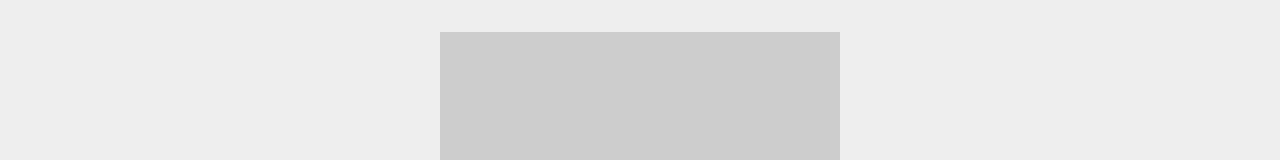
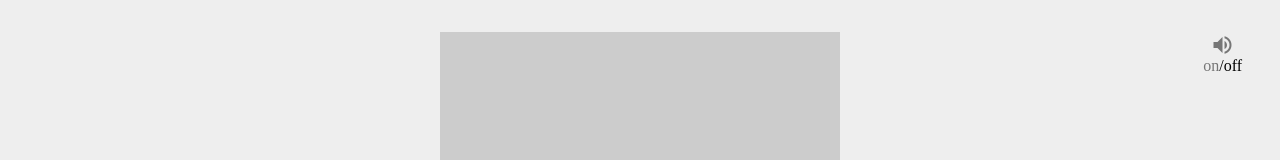
Before and after one commit to mizofumi/gtmn-booyah-dev, a Vue app in the folder frontend/: page / in a window 1280 px wide. Shown: the top 160 px of the page. Built offline with nearby package versions, Linux system fonts and the light colour scheme.

Commit message:
introduce bgm

```diff
--- a/frontend/public/index.html
+++ b/frontend/public/index.html
@@ -8,6 +8,10 @@
     <link
       rel="stylesheet"
       href="https://cdn.jsdelivr.net/npm/normalize.css@8.0.1/normalize.css"
+    />
+    <link
+      href="https://fonts.googleapis.com/icon?family=Material+Icons"
+      rel="stylesheet"
     />
     <title><%= htmlWebpackPlugin.options.title %></title>
   </head>
--- a/frontend/src/views/Home.vue
+++ b/frontend/src/views/Home.vue
@@ -5,6 +5,18 @@
 
       <img class="header-image" src="http://placehold.jp/400x400.png" />
     </div>
+
+    <button class="bgm-icon" @click="isPlayingBgm ? pauseBgm() : playBgm()">
+      <span :class="{ inactive: !isPlayingBgm }" class="material-icons">
+        volume_up
+      </span>
+      <div>
+        <span :class="{ inactive: !isPlayingBgm }">on</span>/<span
+          :class="{ inactive: isPlayingBgm }"
+          >off</span
+        >
+      </div>
+    </button>
 
     <p class="server-description">
       こちらはjava版、PS4以外の統合版Minecraftで利用できます。<br />
@@ -27,19 +39,64 @@
 </template>
 
 <script lang="ts">
-import { defineComponent } from "vue";
+import { defineComponent, reactive, toRefs } from "vue";
 
 export default defineComponent({
   name: "Home",
+  setup() {
+    const bgm = new Audio();
+    bgm.src = require("@/assets/main-theme.wav");
+    bgm.load();
+    bgm.volume = 0.05;
+
+    const state = reactive({
+      isPlayingBgm: false,
+      bgmAudio: bgm,
+    });
+
+    const playBgm = () => {
+      state.bgmAudio.play().then(() => {
+        state.isPlayingBgm = !state.bgmAudio.paused;
+      });
+    };
+
+    const pauseBgm = () => {
+      state.bgmAudio.pause();
+      state.isPlayingBgm = !state.bgmAudio.paused;
+    };
+
+    return {
+      ...toRefs(state),
+      playBgm,
+      pauseBgm,
+    };
+  },
 });
 </script>
 
 <style lang="scss" scoped>
 .header {
+  position: relative;
   display: flex;
   flex-direction: column;
   align-items: center;
   background-color: #eeeeee;
+}
+
+.bgm-icon {
+  position: absolute;
+  display: flex;
+  flex-direction: column;
+  align-items: center;
+  top: 32px;
+  right: 32px;
+  cursor: pointer;
+  border: none;
+  background-color: transparent;
+
+  .inactive {
+    opacity: 0.5;
+  }
 }
 
 .header-image-container {
```
Also changed, not shown: frontend/src/assets/logo.png (deleted), 1 other file (tests, documents, lock files or other folders).
